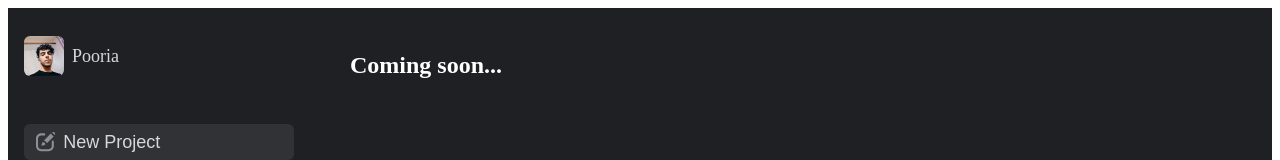
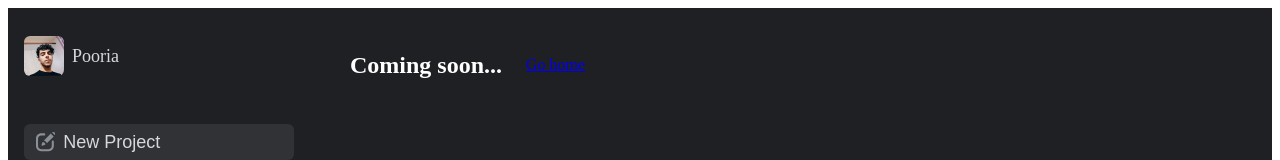
Before and after one commit to pooridev/Todoooze, a Next.js app: page /recent in a window 1280 px wide. Shown: the top 160 px of the page. Built offline with nearby package versions, Linux system fonts and the light colour scheme.

Commit message:
[update] add home page links on coming soon pages

```diff
--- a/pages/recent/index.tsx
+++ b/pages/recent/index.tsx
@@ -1,8 +1,11 @@
+import Link from 'next/link';
+
 import Navbar from '../../components/shared/Navbar';
 
 const RecentPage = () => (
   <Navbar>
     <h1>Coming soon...</h1>
+    <Link href='/'>Go home</Link>
   </Navbar>
 );
 
--- a/pages/search/index.tsx
+++ b/pages/search/index.tsx
@@ -1,8 +1,11 @@
 import Navbar from '../../components/shared/Navbar';
+
+import Link from 'next/link';
 
 const SearchPage = () => (
   <Navbar>
     <h1>Coming soon... </h1>
+    <Link href='/'>Go home</Link>
   </Navbar>
 );
 
```
